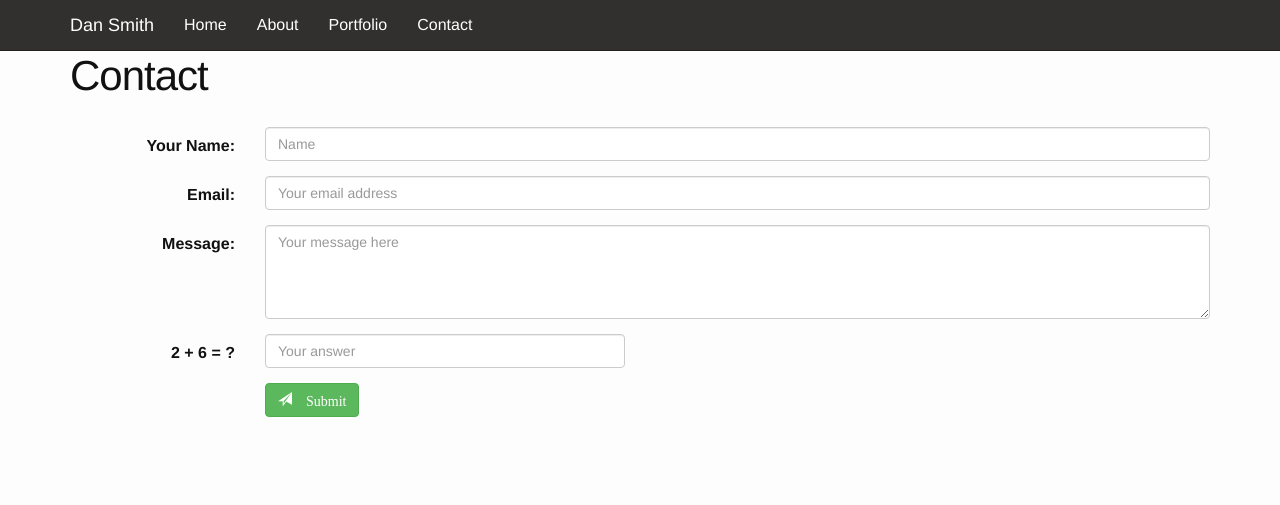
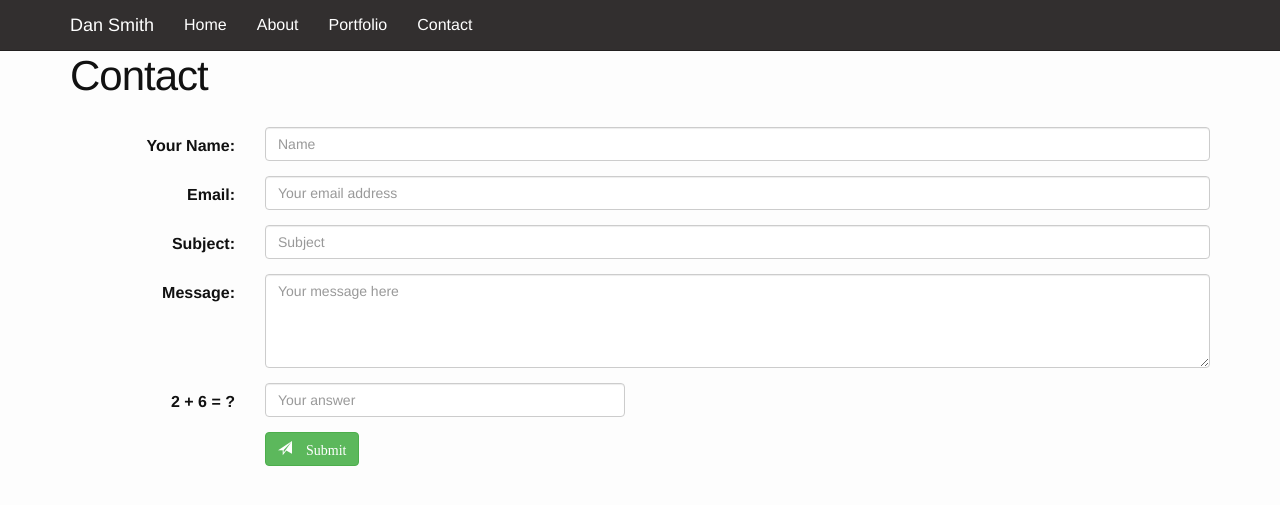
Before and after one commit to Dansmithyy/dansmeuktheme, a Jekyll site: the page built from contact.html, in a window 1280 px wide. Shown: the top 505 px of the page. Built offline with Jekyll 4.4.1, drawn with Linux system fonts in a browser that asks for light colours; nearby versions of some CDN libraries.

Commit message:
Added subject line to contact form

```diff
--- a/contact.html
+++ b/contact.html
@@ -16,6 +16,13 @@ permalink: /contact/
         <label for="email" class="col-sm-2 control-label">Email:</label>
         <div class="col-sm-10">
             <input type="email" class="form-control" id="email" name="email" placeholder="Your email address" value="">
+        </div>
+    </div>
+
+<div class="form-group">
+        <label for="subject" class="col-sm-2 control-label">Subject:</label>
+        <div class="col-sm-10">
+            <input type="text" class="form-control" id="subject" name="subject" placeholder="Subject" value="">
         </div>
     </div>
 
```
